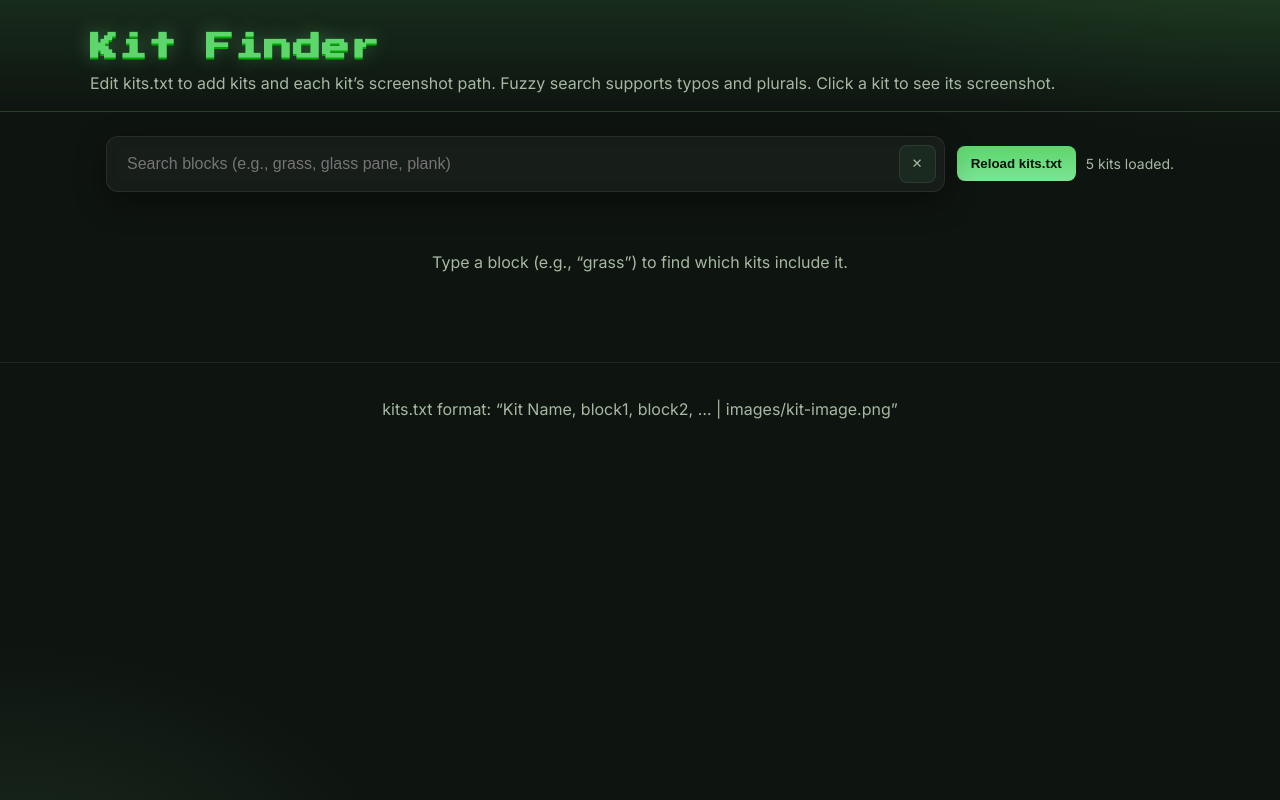
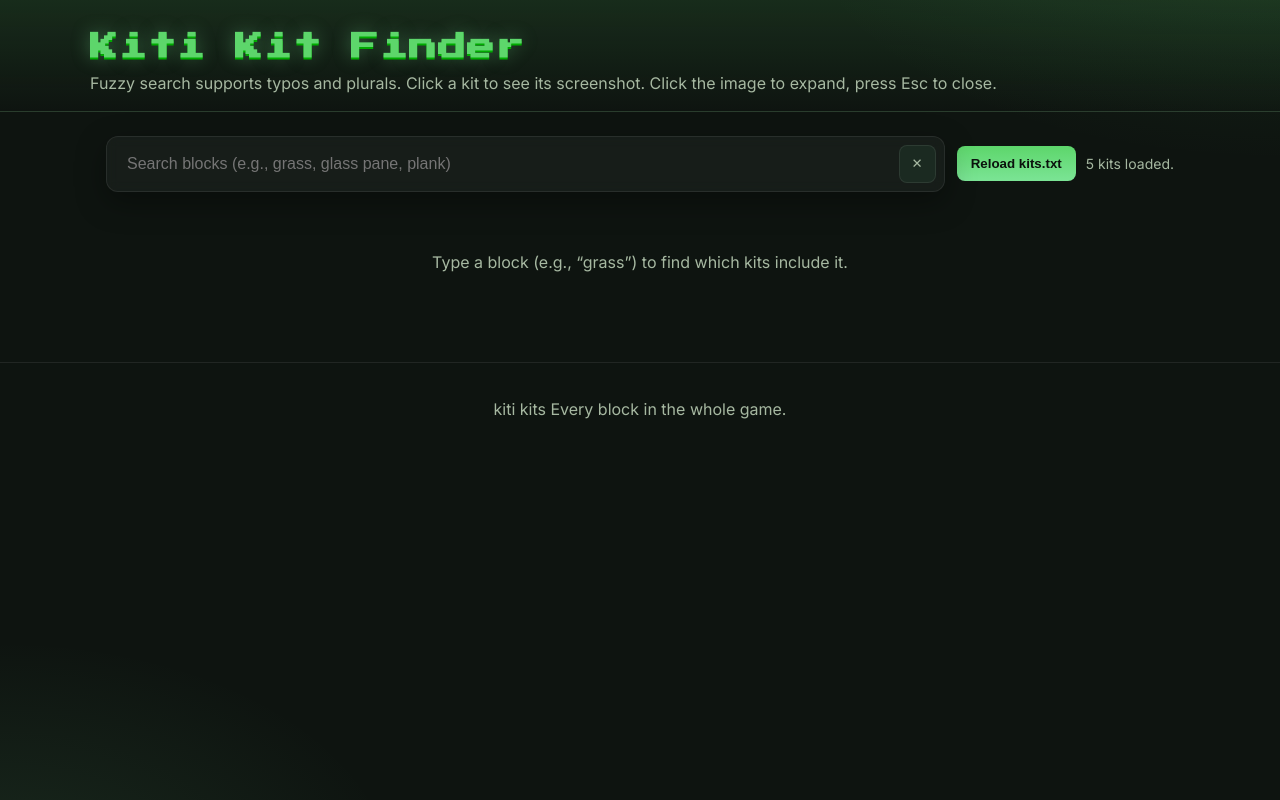
Before and after one commit to kitibot/kitibot.github.io, a plain HTML site: page index.html in a window 1280 px wide. Drawn offline with Linux system fonts and the light colour scheme.

Commit message:
Revise title and enhance header with lightbox
Updated title and header content for clarity. Added a lightbox for image previews.

```diff
--- a/index.html
+++ b/index.html
@@ -3,7 +3,7 @@
 <head>
   <meta charset="UTF-8" />
   <meta name="viewport" content="width=device-width, initial-scale=1" />
-  <title>Minecraft Kit Finder</title>
+  <title>Kiti Kit Finder</title>
   <link rel="preconnect" href="https://fonts.googleapis.com">
   <link rel="preconnect" href="https://fonts.gstatic.com" crossorigin>
   <link href="https://fonts.googleapis.com/css2?family=Press+Start+2P&family=Inter:wght@400;600&display=swap" rel="stylesheet">
@@ -12,8 +12,8 @@
 <body>
   <header class="site-header">
     <div class="header-inner">
-      <h1 class="brand">Kit Finder</h1>
-      <p class="tagline">Edit kits.txt to add kits and each kit’s screenshot path. Fuzzy search supports typos and plurals. Click a kit to see its screenshot.</p>
+      <h1 class="brand">Kiti Kit Finder</h1>
+      <p class="tagline">Fuzzy search supports typos and plurals. Click a kit to see its screenshot. Click the image to expand, press Esc to close.</p>
     </div>
   </header>
 
@@ -39,10 +39,19 @@
 
   <footer class="site-footer">
     <p>
-      kits.txt format:
-      “Kit Name, block1, block2, … | images/kit-image.png”
+      kiti kits
+      Every block in the whole game.
     </p>
   </footer>
+
+  <!-- Reusable lightbox overlay -->
+  <div id="lightbox" class="lightbox" aria-hidden="true" role="dialog" aria-label="Image preview">
+    <div class="lightbox-backdrop"></div>
+    <figure class="lightbox-content" role="document">
+      <img id="lightboxImg" alt="" />
+      <figcaption id="lightboxCaption"></figcaption>
+    </figure>
+  </div>
 
   <script src="./app.js" type="module"></script>
 </body>
```
